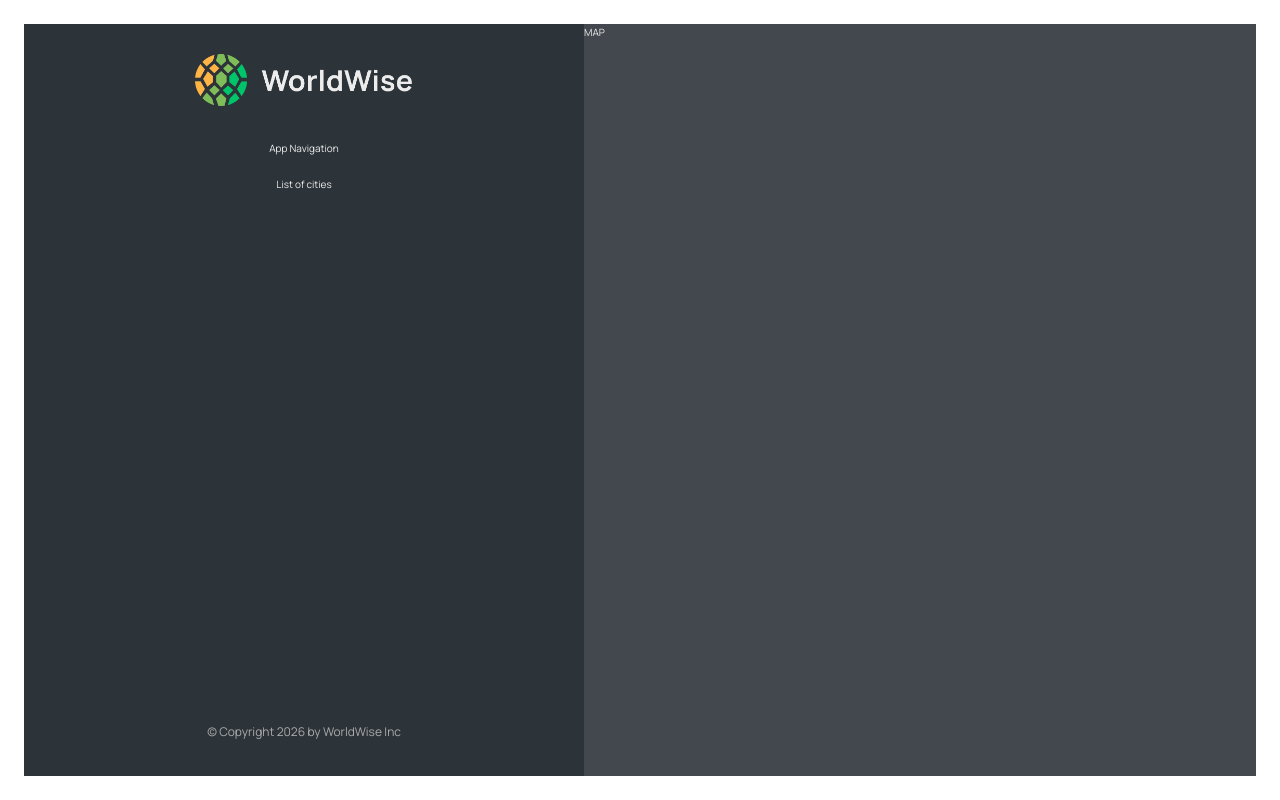
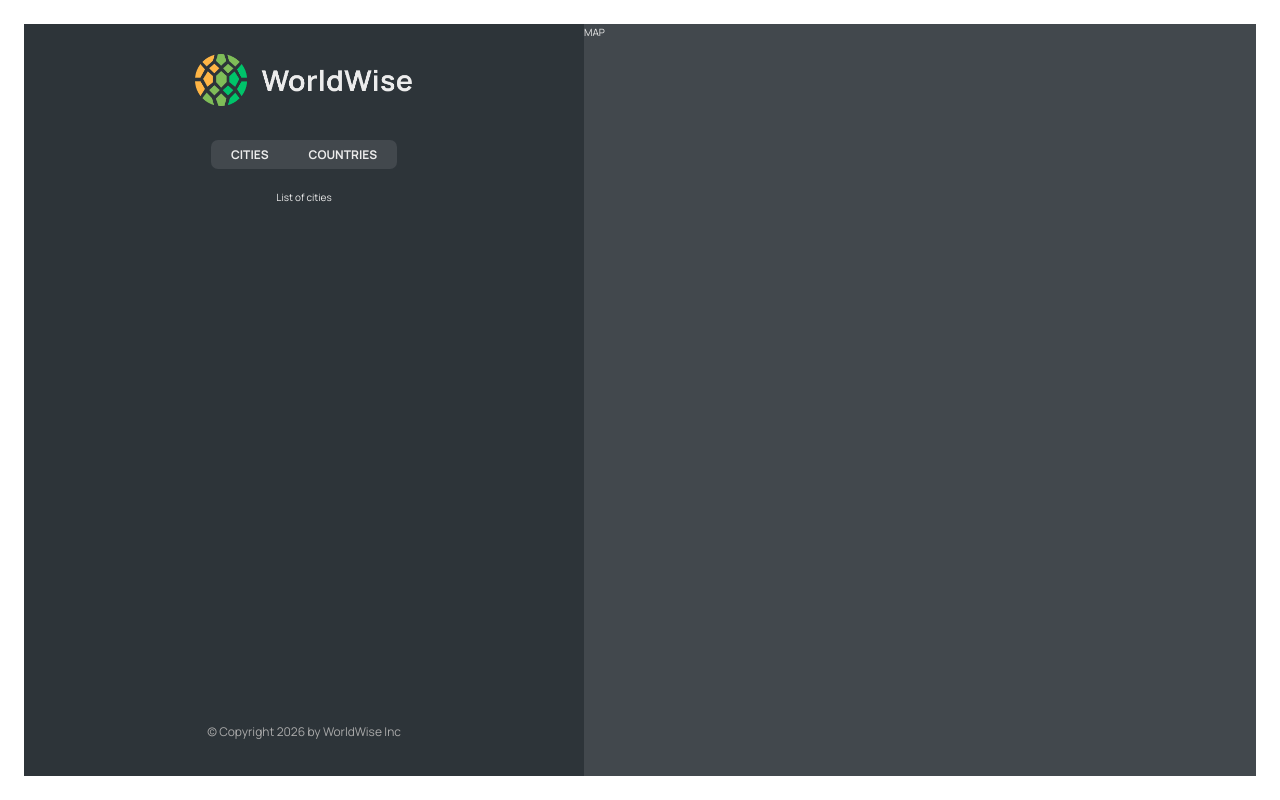
Before and after one commit to danieltroy092/worldwise, a React (Vite) app: page /app in a window 1280 px wide. Built offline with nearby package versions, Linux system fonts and the light colour scheme.

Commit message:
added links to sidebar to switch displayed component

```diff
--- a/src/App.jsx
+++ b/src/App.jsx
@@ -10,11 +10,12 @@
   return (
     <BrowserRouter>
       <Routes>
-        <Route path="/" element={<Homepage />} />
+        <Route index element={<Homepage />} />
         <Route path="pricing" element={<Pricing />} />
         <Route path="product" element={<Product />} />
         <Route path="login" element={<Login />} />
         <Route path="app" element={<AppLayout />}>
+          <Route index element={<p>List of cities</p>} />
           <Route path="cities" element={<p>List of cities</p>} />
           <Route path="countries" element={<p>List of countries</p>} />
           <Route path="form" element={<p>Form</p>} />
--- a/src/components/AppNav.jsx
+++ b/src/components/AppNav.jsx
@@ -1,7 +1,19 @@
+import { NavLink } from "react-router-dom";
 import styles from "./AppNav.module.css";
 
 function AppNav() {
-  return <nav className={styles.nav}>App Navigation</nav>;
+  return (
+    <nav className={styles.nav}>
+      <ul>
+        <li>
+          <NavLink to="cities">Cities</NavLink>
+        </li>
+        <li>
+          <NavLink to="countries">Countries</NavLink>
+        </li>
+      </ul>
+    </nav>
+  );
 }
 
 export default AppNav;
--- a/src/components/Sidebar.jsx
+++ b/src/components/Sidebar.jsx
@@ -1,3 +1,4 @@
+import { Outlet } from "react-router-dom";
 import AppNav from "./AppNav";
 import Footer from "./Footer";
 import Logo from "./Logo";
@@ -9,7 +10,7 @@
       <Logo />
       <AppNav />
 
-      <p>List of cities</p>
+      <Outlet />
       <Footer />
     </div>
   );
```
